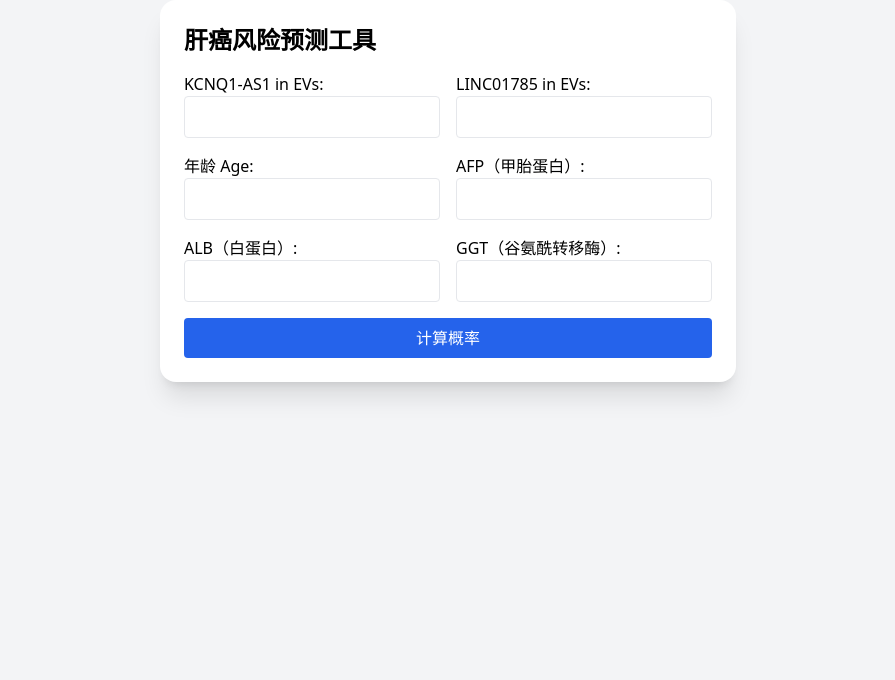
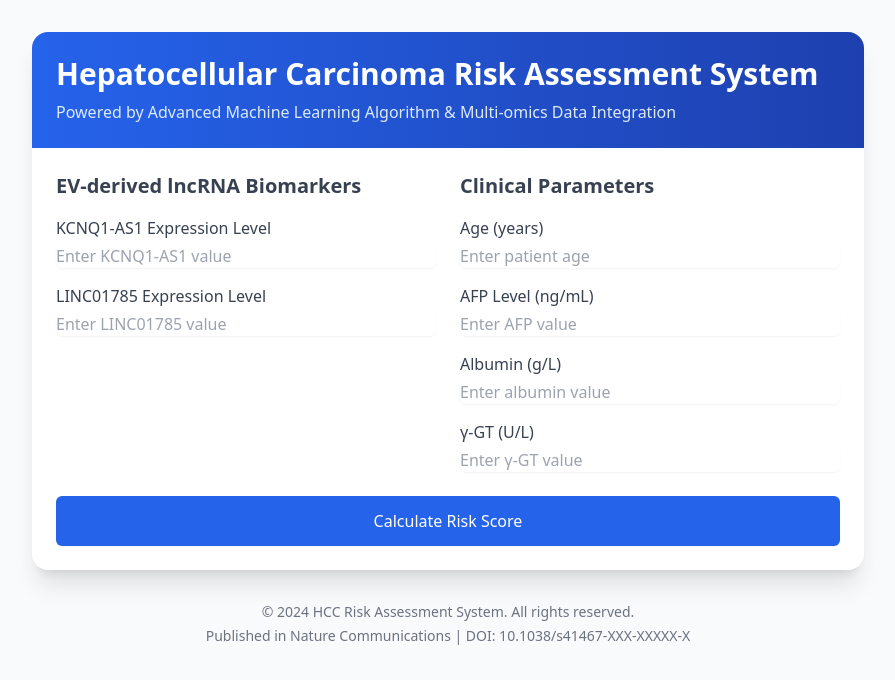
Before and after one commit to junfeng-tw/risk-cancer, a React (Vite) app: page / in a window 1280 px wide. Shown: the top 680 px of the page, without its empty margins (192-1087 px from the left). Built offline with nearby package versions, Linux system fonts and the light colour scheme.

Commit message:
update: enhance UI and functionality of HCC Risk Assessment System

```diff
--- a/index.html
+++ b/index.html
@@ -1,12 +1,12 @@
 <!DOCTYPE html>
-<html lang="zh">
+<html lang="en">
 <head>
   <meta charset="UTF-8" />
   <link rel="icon" href="/favicon.ico" />
   <meta name="viewport" content="width=device-width, initial-scale=1.0" />
-  <title>肝癌风险预测工具</title>
+  <title>HCC Risk Assessment System | Powered by Machine Learning</title>
 </head>
-<body class="bg-gray-100">
+<body class="bg-gray-50">
 <div id="root"></div>
 <script type="module" src="/src/main.jsx"></script>
 </body>
--- a/src/LiverCancerPredictor.jsx
+++ b/src/LiverCancerPredictor.jsx
@@ -11,6 +11,7 @@ export default function LiverCancerPredictor() {
     ggt: ""
   });
   const [result, setResult] = useState(null);
+  const [loading, setLoading] = useState(false);
 
   function calculateScore(kcnq1, linc01785) {
     return kcnq1 * 1.13 + linc01785 * 1.167 - 3.395;
@@ -32,113 +33,206 @@ export default function LiverCancerPredictor() {
       coef.afp * afp +
       coef.alb * alb +
       coef.ggt * ggt;
-    const probability = 1 / (1 + Math.exp(-logit));
-    return probability;
+    return 1 / (1 + Math.exp(-logit));
   }
 
   const handleChange = (e) => {
     setInputs({ ...inputs, [e.target.name]: e.target.value });
   };
 
-  const handleSubmit = (e) => {
+  const handleSubmit = async (e) => {
     e.preventDefault();
-    const kcnq1 = parseFloat(inputs.kcnq1);
-    const linc01785 = parseFloat(inputs.linc01785);
-    const age = parseFloat(inputs.age);
-    const afp = parseFloat(inputs.afp);
-    const alb = parseFloat(inputs.alb);
-    const ggt = parseFloat(inputs.ggt);
+    setLoading(true);
 
-    if ([kcnq1, linc01785, age, afp, alb, ggt].some(isNaN)) {
-      setResult("请填写所有数值参数。");
+    const values = Object.values(inputs).map(parseFloat);
+    if (values.some(isNaN)) {
+      setResult({
+        type: "error",
+        message: "Please fill in all required parameters with valid numerical values."
+      });
+      setLoading(false);
       return;
     }
 
+    // Simulate ML processing time
+    await new Promise(resolve => setTimeout(resolve, 1500));
+
+    const [kcnq1, linc01785, age, afp, alb, ggt] = values;
     const score = calculateScore(kcnq1, linc01785);
     const probability = predict(score, age, afp, alb, ggt);
-    setResult(`预测患病概率为: ${(probability * 100).toFixed(2)}%`);
+
+    setResult({
+      type: "success",
+      probability: probability,
+      score: score,
+      riskLevel: probability < 0.3 ? "Low" : probability < 0.7 ? "Moderate" : "High"
+    });
+    setLoading(false);
   };
 
   return (
-    <div className="max-w-xl mx-auto p-6 bg-white shadow-xl rounded-2xl">
-      <h1 className="text-2xl font-bold mb-4">肝癌风险预测工具</h1>
-      <form onSubmit={handleSubmit} className="space-y-4">
-        <div className="grid grid-cols-2 gap-4">
+    <div className="max-w-4xl mx-auto p-8">
+      <div className="bg-white shadow-xl rounded-2xl overflow-hidden">
+        <div className="bg-gradient-to-r from-blue-600 to-blue-800 p-6">
+          <h1 className="text-3xl font-bold text-white">
+            Hepatocellular Carcinoma Risk Assessment System
+          </h1>
+          <p className="text-blue-100 mt-2">
+            Powered by Advanced Machine Learning Algorithm & Multi-omics Data Integration
+          </p>
+        </div>
+
+        <div className="p-6">
+          <form onSubmit={handleSubmit} className="space-y-6">
+            <div className="grid grid-cols-1 md:grid-cols-2 gap-6">
+              <div className="space-y-4">
+                <h2 className="text-xl font-semibold text-gray-700">EV-derived lncRNA Biomarkers</h2>
                 <label className="block">
-            KCNQ1-AS1 in EVs:
+                  <span className="text-gray-700 font-medium">KCNQ1-AS1 Expression Level</span>
                   <input
                     type="number"
                     step="any"
                     name="kcnq1"
                     value={inputs.kcnq1}
                     onChange={handleChange}
-              className="w-full p-2 border rounded"
+                    className="mt-1 block w-full rounded-md border-gray-300 shadow-sm focus:border-blue-500 focus:ring-blue-500"
+                    placeholder="Enter KCNQ1-AS1 value"
                   />
                 </label>
                 <label className="block">
-            LINC01785 in EVs:
+                  <span className="text-gray-700 font-medium">LINC01785 Expression Level</span>
                   <input
                     type="number"
                     step="any"
                     name="linc01785"
                     value={inputs.linc01785}
                     onChange={handleChange}
-              className="w-full p-2 border rounded"
+                    className="mt-1 block w-full rounded-md border-gray-300 shadow-sm focus:border-blue-500 focus:ring-blue-500"
+                    placeholder="Enter LINC01785 value"
                   />
                 </label>
+              </div>
+
+              <div className="space-y-4">
+                <h2 className="text-xl font-semibold text-gray-700">Clinical Parameters</h2>
                 <label className="block">
-            年龄 Age:
+                  <span className="text-gray-700 font-medium">Age (years)</span>
                   <input
                     type="number"
                     step="any"
                     name="age"
                     value={inputs.age}
                     onChange={handleChange}
-              className="w-full p-2 border rounded"
+                    className="mt-1 block w-full rounded-md border-gray-300 shadow-sm focus:border-blue-500 focus:ring-blue-500"
+                    placeholder="Enter patient age"
                   />
                 </label>
                 <label className="block">
-            AFP（甲胎蛋白）:
+                  <span className="text-gray-700 font-medium">AFP Level (ng/mL)</span>
                   <input
                     type="number"
                     step="any"
                     name="afp"
                     value={inputs.afp}
                     onChange={handleChange}
-              className="w-full p-2 border rounded"
+                    className="mt-1 block w-full rounded-md border-gray-300 shadow-sm focus:border-blue-500 focus:ring-blue-500"
+                    placeholder="Enter AFP value"
                   />
                 </label>
                 <label className="block">
-            ALB（白蛋白）:
+                  <span className="text-gray-700 font-medium">Albumin (g/L)</span>
                   <input
                     type="number"
                     step="any"
                     name="alb"
                     value={inputs.alb}
                     onChange={handleChange}
-              className="w-full p-2 border rounded"
+                    className="mt-1 block w-full rounded-md border-gray-300 shadow-sm focus:border-blue-500 focus:ring-blue-500"
+                    placeholder="Enter albumin value"
                   />
                 </label>
                 <label className="block">
-            GGT（谷氨酰转移酶）:
+                  <span className="text-gray-700 font-medium">γ-GT (U/L)</span>
                   <input
                     type="number"
                     step="any"
                     name="ggt"
                     value={inputs.ggt}
                     onChange={handleChange}
-              className="w-full p-2 border rounded"
+                    className="mt-1 block w-full rounded-md border-gray-300 shadow-sm focus:border-blue-500 focus:ring-blue-500"
+                    placeholder="Enter γ-GT value"
                   />
                 </label>
               </div>
+            </div>
+
             <button
               type="submit"
-          className="w-full bg-blue-600 text-white p-2 rounded hover:bg-blue-700"
+              disabled={loading}
+              className={`w-full py-3 px-4 border border-transparent rounded-md shadow-sm text-white bg-blue-600 hover:bg-blue-700 focus:outline-none focus:ring-2 focus:ring-offset-2 focus:ring-blue-500 ${
+                loading ? 'opacity-75 cursor-not-allowed' : ''
+              }`}
             >
-          计算概率
+              {loading ? (
+                <span className="flex items-center justify-center">
+                  <svg className="animate-spin -ml-1 mr-3 h-5 w-5 text-white" xmlns="http://www.w3.org/2000/svg" fill="none" viewBox="0 0 24 24">
+                    <circle className="opacity-25" cx="12" cy="12" r="10" stroke="currentColor" strokeWidth="4"></circle>
+                    <path className="opacity-75" fill="currentColor" d="M4 12a8 8 0 018-8V0C5.373 0 0 5.373 0 12h4zm2 5.291A7.962 7.962 0 014 12H0c0 3.042 1.135 5.824 3 7.938l3-2.647z"></path>
+                  </svg>
+                  Processing...
+                </span>
+              ) : (
+                'Calculate Risk Score'
+              )}
             </button>
           </form>
-      {result && <p className="mt-4 text-lg font-semibold text-green-600">{result}</p>}
+
+          {result && (
+            <div className={`mt-6 p-4 rounded-lg ${
+              result.type === 'error' ? 'bg-red-50' : 'bg-blue-50'
+            }`}>
+              {result.type === 'error' ? (
+                <p className="text-red-700">{result.message}</p>
+              ) : (
+                <div className="space-y-2">
+                  <h3 className="text-xl font-semibold text-gray-900">Analysis Results</h3>
+                  <div className="grid grid-cols-1 md:grid-cols-3 gap-4">
+                    <div className="p-4 bg-white rounded-lg shadow">
+                      <p className="text-sm text-gray-500">Risk Probability</p>
+                      <p className="text-2xl font-bold text-blue-600">
+                        {(result.probability * 100).toFixed(1)}%
+                      </p>
+                    </div>
+                    <div className="p-4 bg-white rounded-lg shadow">
+                      <p className="text-sm text-gray-500">lncRNA Score</p>
+                      <p className="text-2xl font-bold text-blue-600">
+                        {result.score.toFixed(3)}
+                      </p>
+                    </div>
+                    <div className="p-4 bg-white rounded-lg shadow">
+                      <p className="text-sm text-gray-500">Risk Level</p>
+                      <p className={`text-2xl font-bold ${
+                        result.riskLevel === 'Low' ? 'text-green-600' :
+                        result.riskLevel === 'Moderate' ? 'text-yellow-600' :
+                        'text-red-600'
+                      }`}>
+                        {result.riskLevel}
+                      </p>
+                    </div>
+                  </div>
+                </div>
+              )}
+            </div>
+          )}
+        </div>
+      </div>
+
+      <div className="mt-8 text-center text-sm text-gray-500">
+        <p>© 2024 HCC Risk Assessment System. All rights reserved.</p>
+        <p className="mt-1">
+          Published in Nature Communications | DOI: 10.1038/s41467-XXX-XXXXX-X
+        </p>
+      </div>
     </div>
   );
 }
```
Lines whose indentation alone changed are shown as unchanged.
